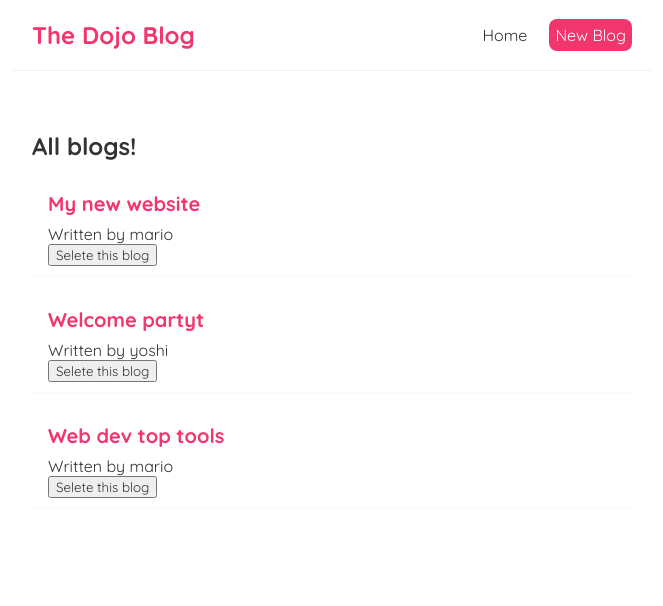
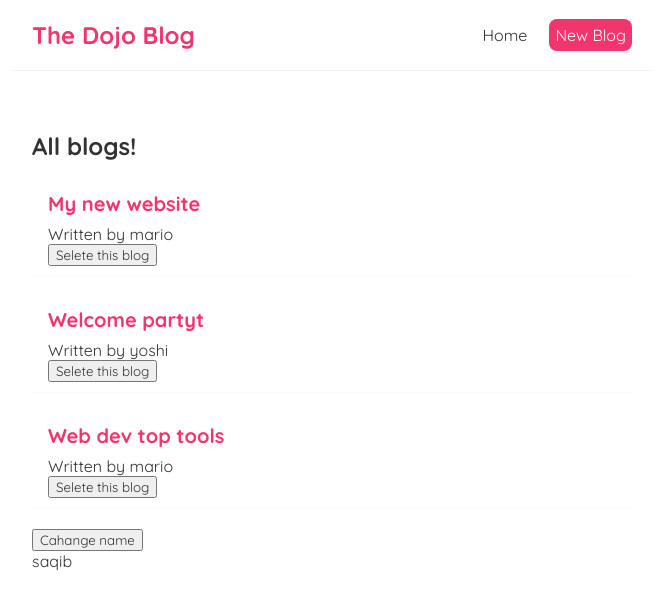
Before and after one commit to Saqib29/Learning-issue, a React (Create React App) app in the folder React/dojo-blog/: page / in a window 1280 px wide. Shown: the top 606 px of the page, without its empty margins (308-971 px from the left). Built offline with nearby package versions, Linux system fonts and the light colour scheme.

Commit message:
useEffect Dependencies

```diff
--- a/React/dojo-blog/src/BlogList.js
+++ b/React/dojo-blog/src/BlogList.js
@@ -1,8 +1,4 @@
 const BlogList = ({ blogs, title, handleDelete }) => {
-    // const blogs = props.blogs;
-    // const title = props.title;
-
-    // console.log(props, blogs);
 
     return (
         <div className="blog-list">
--- a/React/dojo-blog/src/Home.js
+++ b/React/dojo-blog/src/Home.js
@@ -1,4 +1,4 @@
-import { useState } from "react";
+import { useState, useEffect } from "react";
 import BlogList from "./BlogList";
 
 const Home = () => {
@@ -9,14 +9,23 @@ const Home = () => {
         { title: 'Web dev top tools', body: 'lorem ipsum...', author: 'mario', id: 3 },
     ]);
 
+    const [name, setName] = useState('saqib');
+
     const handleDelete = (id) => {
         const newBlogs = blogs.filter(blog => blog.id !== id);
         setBlogs(newBlogs);
     }
 
+    useEffect(() => {
+        console.log('use effect ran');
+        console.log(name);
+    }, [name]);
+
     return (
         <div className="home">
             <BlogList blogs={blogs} title="All blogs!" handleDelete={handleDelete}/>
+            <button onClick={() => setName('Aminul')}>Cahange name</button>
+            <p>{ name }</p>
         </div>
      );
 }
```
Also changed, not shown: 1 other file (tests, documents, lock files or other folders).
